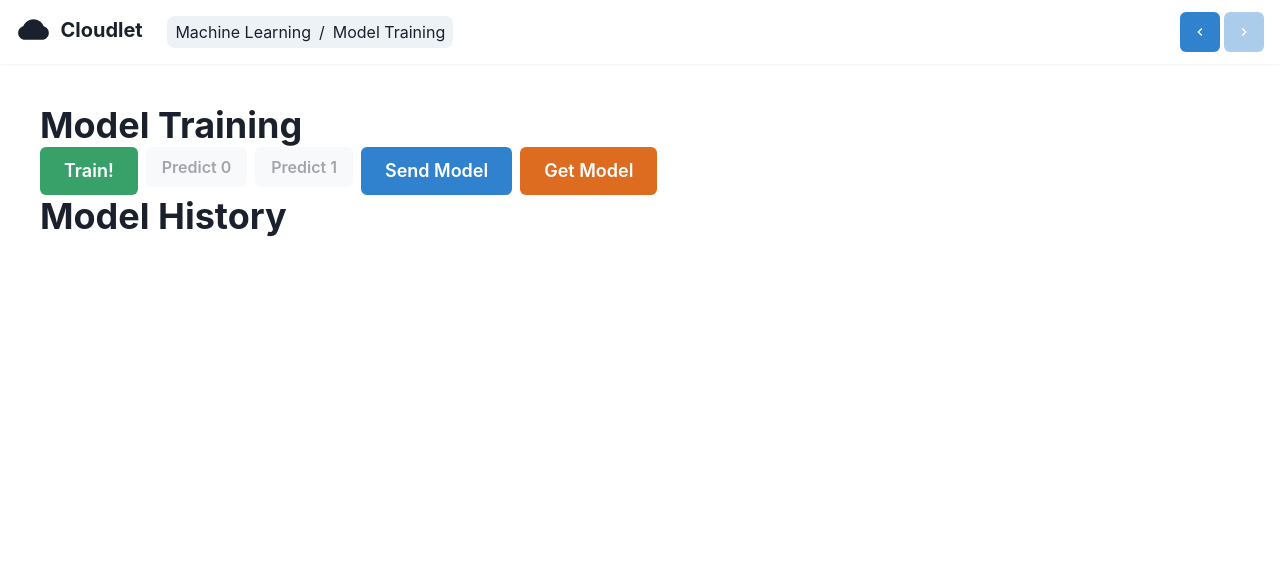
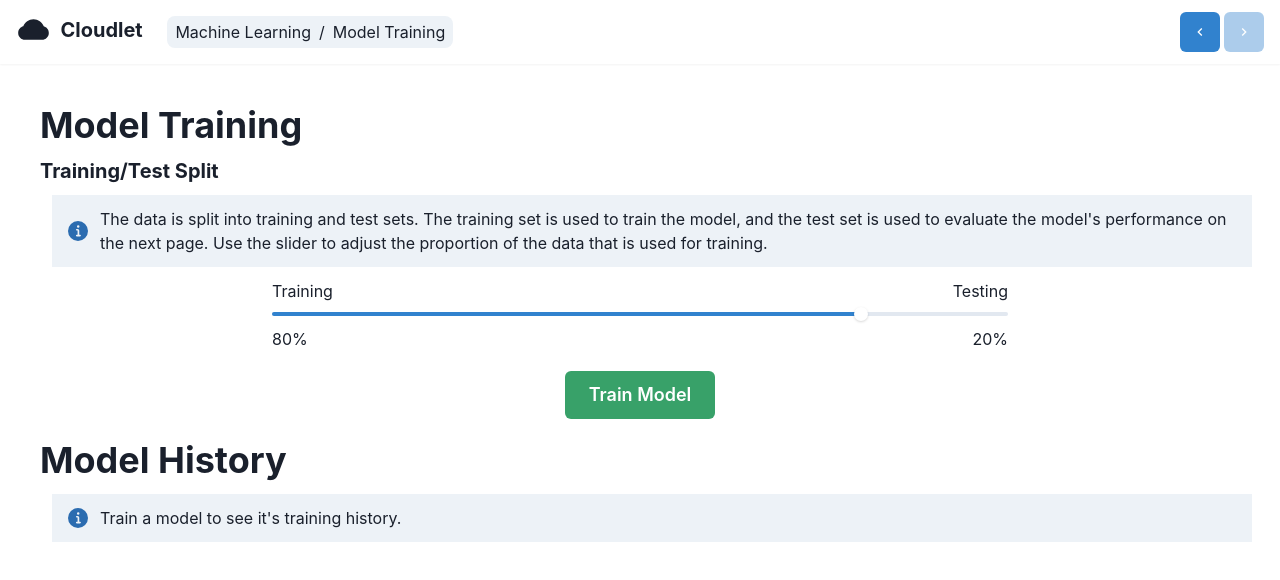
Before and after one commit to olihulland/Cloudlet-AI-Frontend, a React (Create React App) app: page /model-training in a window 1280 px wide. Shown: the top 580 px of the page. Built offline with nearby package versions, Linux system fonts and the light colour scheme; no server answers.

Commit message:
Test/Train split

```diff
--- a/src/data/types.ts
+++ b/src/data/types.ts
@@ -9,6 +9,8 @@ export interface WorkingData {
   model?: tf.Sequential | tf.LayersModel;
   modelHistory?: { loss: number[]; accuracy: number[] };
   modelValidityDataFeatureHash?: string;
+  trainingProportion?: number;
+  testingData?: { features: any[]; labels: number[] };
 }
 
 export interface APIData {
--- a/src/pages/ModelTraining.tsx
+++ b/src/pages/ModelTraining.tsx
@@ -1,12 +1,21 @@
 import { PageProps } from "../App";
 import { useEffect, useMemo, useState } from "react";
 import {
+  Center,
   Container,
   Heading,
   Button,
+  Text,
   Flex,
   useToast,
   Box,
+  Alert,
+  AlertIcon,
+  Slider,
+  SliderTrack,
+  SliderFilledTrack,
+  SliderThumb,
+  Spacer,
 } from "@chakra-ui/react";
 import * as React from "react";
 import * as tf from "@tensorflow/tfjs";
@@ -55,6 +64,10 @@ export const ModelTraining = ({
     tf.Sequential | tf.LayersModel | undefined
   >(undefined);
   const [modelHistory, setModelHistory] = useState<any>();
+  const [trainingProportion, setTrainingProportion] = useState<number>(0.8);
+  const [testingData, setTestingData] = useState<
+    { features: any[]; labels: number[] } | undefined
+  >(undefined);
 
   const toast = useToast();
 
@@ -70,7 +83,8 @@ export const ModelTraining = ({
       workingData.model &&
       workingData.modelHistory &&
       workingData.data &&
-      workingData.features
+      workingData.features &&
+      workingData.trainingProportion
     ) {
       const dfh = dataFeatureHash(
         workingData.data as DataProcessed,
@@ -79,6 +93,7 @@ export const ModelTraining = ({
       if (dfh === workingData.modelValidityDataFeatureHash) {
         setModel(workingData.model);
         setModelHistory(workingData.modelHistory);
+        setTrainingProportion(workingData.trainingProportion);
       }
     }
   }, []);
@@ -106,11 +121,43 @@ export const ModelTraining = ({
     features = data.map((value) => value.feature);
     labels = data.map((value) => value.label);
 
+    // split into training and testing ensuring that each class is represented
+    const numTraining = Math.floor(features.length * trainingProportion);
+    let trainFeatures = [];
+    let trainLabels = [];
+    let testFeatures = [];
+    let testLabels = [];
+
+    let idealClassCountForTrain = Math.ceil(
+      numTraining / labelsPossible.length
+    );
+    let trainClassCounts = new Array(labelsPossible.length).fill(0);
+    let testClassCounts = new Array(labelsPossible.length).fill(0);
+    for (let i = 0; i < features.length; i++) {
+      if (
+        trainClassCounts[labels[i]] < idealClassCountForTrain &&
+        trainLabels.length < numTraining
+      ) {
+        trainFeatures.push(features[i]);
+        trainLabels.push(labels[i]);
+        trainClassCounts[labels[i]]++;
+      } else {
+        testFeatures.push(features[i]);
+        testLabels.push(labels[i]);
+        testClassCounts[labels[i]]++;
+      }
+    }
+
+    setTestingData({
+      features: testFeatures,
+      labels: testLabels,
+    });
+
     return {
-      features: features,
-      labels: labels,
+      features: trainFeatures,
+      labels: trainLabels,
     };
-  }, [workingData]);
+  }, [workingData, trainingProportion]);
 
   const numClasses = useMemo(() => {
     if (!workingData || workingData.data === undefined) return undefined;
@@ -157,6 +204,7 @@ export const ModelTraining = ({
             position: "top",
           });
           console.error(text);
+          setTraining(false);
         });
       } else {
         res.json().then((json) => {
@@ -180,105 +228,111 @@ export const ModelTraining = ({
                   workingData.data as DataProcessed,
                   workingData.features
                 ),
+                trainingProportion: trainingProportion,
+                testingData: testingData,
               });
             }
+            setTraining(false);
           });
         });
       }
     });
-
-    setTraining(false);
-  };
-
-  const sendModel = async () => {
-    if (!model) {
-      console.error("Model undefined - unable to send");
-      return;
-    }
-    console.log("sending model");
-
-    await model.save(`${process.env.REACT_APP_API_URL}/model`);
-
-    console.log("model sent");
-  };
-
-  const getModelFile = async () => {
-    console.log("getting model file");
-    const response = await fetch(
-      `${process.env.REACT_APP_API_URL}/model-header`
-    );
-    // get file sent in response
-    const blob = await response.blob();
-    // create a local URL for it
-    const url = window.URL.createObjectURL(blob);
-    // and open it in a new tab
-    window.open(url);
   };
 
   return (
     <>
       <Container maxWidth="container.xl" px={10}>
-        <Heading>Model Training</Heading>
-        <Flex gap={2}>
+        <Heading mb={3}>Model Training</Heading>
+        <Heading size="md" mb={2}>
+          Training/Test Split
+        </Heading>
+        <Alert status="info" variant="subtle" m={3} bgColor={"gray.100"}>
+          <AlertIcon />
+          The data is split into training and test sets. The training set is
+          used to train the model, and the test set is used to evaluate the
+          model's performance on the next page. Use the slider to adjust the
+          proportion of the data that is used for training.
+        </Alert>
+
+        <Container maxW={"container.md"}>
+          <Flex flexDir={"row"}>
+            <Text>Training</Text>
+            <Spacer />
+            <Text>Testing</Text>
+          </Flex>
+          <Slider
+            aria-label="slider-train-test-split"
+            defaultValue={0.8}
+            min={0}
+            max={1}
+            step={0.05}
+            onChange={(value) => {
+              let min = 0.2;
+              if (numClasses && numFeatures) {
+                const minPossibleTrainProp =
+                  Math.ceil(numClasses / numFeatures / 0.05) * 0.05;
+                if (minPossibleTrainProp > min) min = minPossibleTrainProp;
+              }
+              if (value >= min) setTrainingProportion(value);
+              else if (value > trainingProportion) setTrainingProportion(min);
+            }}
+            value={trainingProportion}
+          >
+            <SliderTrack>
+              <SliderFilledTrack />
+            </SliderTrack>
+            <SliderThumb />
+          </Slider>
+          <Flex flexDir={"row"}>
+            <Text>
+              {Math.round((trainingProportion ?? 0) * 100)}%{" "}
+              {workingData && workingData.data
+                ? "(" +
+                  Math.floor(
+                    workingData.data.record_instances.length *
+                      (trainingProportion ?? 0)
+                  ).toString() +
+                  ")"
+                : ""}
+            </Text>
+            <Spacer />
+            <Text>
+              {Math.round((1 - (trainingProportion ?? 0)) * 100)}%{" "}
+              {workingData && workingData.data
+                ? "(" +
+                  (
+                    workingData.data.record_instances.length -
+                    Math.floor(
+                      workingData.data.record_instances.length *
+                        (trainingProportion ?? 0)
+                    )
+                  ).toString() +
+                  ")"
+                : ""}
+            </Text>
+          </Flex>
+        </Container>
+
+        <Center m={5}>
           <Button
             colorScheme="green"
             size="lg"
             isLoading={training}
             onClick={trainModel}
           >
-            Train!
+            Train Model
           </Button>
-          <Button
-            isDisabled={!model}
-            onClick={() => {
-              if (!model) return;
-              const result = model.predict(
-                tf.tensor([
-                  [
-                    2040, -2040, 1417.7388672553543, 0, 2040, -984,
-                    824.3757332978387, 0, 2040, -2040, 1521.0920462644638, 0,
-                    2129.6180555555557,
-                  ],
-                ])
-              );
-              console.log("result 0", result.toString());
-            }}
-          >
-            Predict 0
-          </Button>
-          <Button
-            isDisabled={!model}
-            onClick={() => {
-              if (!model) return;
-              const result = model.predict(
-                tf.tensor([
-                  [
-                    140, 124, 3.6154803433579334, 0, -12, -28,
-                    3.961766964913097, 0, -996, -1016, 4.211320472937928, 0,
-                    1015.73125,
-                  ],
-                ])
-              );
-              console.log("result 1", result.toString());
-            }}
-          >
-            Predict 1
-          </Button>
-          <Button
-            colorScheme="blue"
-            size="lg"
-            onClick={sendModel}
-            disabled={!model}
-          >
-            Send Model
-          </Button>
-          <Button colorScheme="orange" size="lg" onClick={getModelFile}>
-            Get Model
-          </Button>
-        </Flex>
-        <Box>
+        </Center>
+        <Box mt={4}>
           <Heading>Model History</Heading>
           {modelHistory ? (
+            <>
+              <Text my={3}>
+                This graph shows the accuracy and loss of the model during
+                training based only on the training data. A better model has
+                higher accuracy and lower loss. We can't see how this model
+                performs on unseen data until we evaluate it on the next page.
+              </Text>
               <Line
                 options={{
                   responsive: true,
@@ -334,7 +388,13 @@ export const ModelTraining = ({
                   ],
                 }}
               />
-          ) : null}
+            </>
+          ) : (
+            <Alert status="info" variant="subtle" m={3} bgColor={"gray.100"}>
+              <AlertIcon />
+              Train a model to see it's training history.
+            </Alert>
+          )}
         </Box>
       </Container>
     </>
```
Lines whose indentation alone changed are shown as unchanged.
